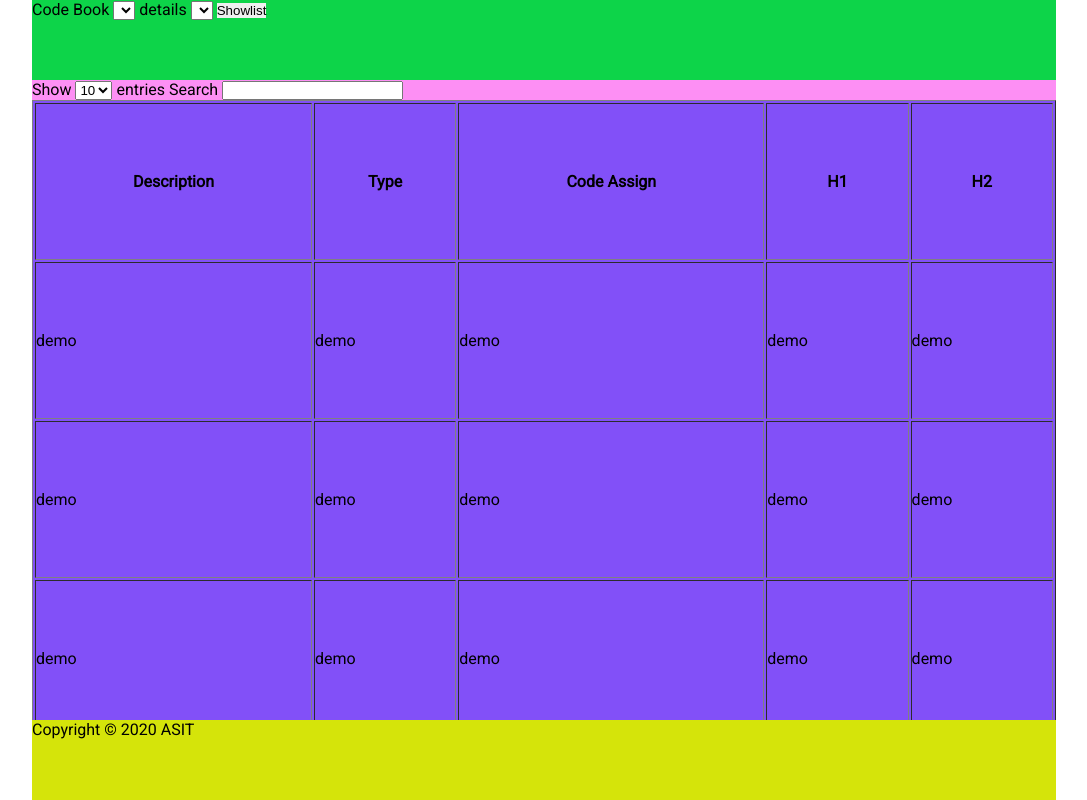
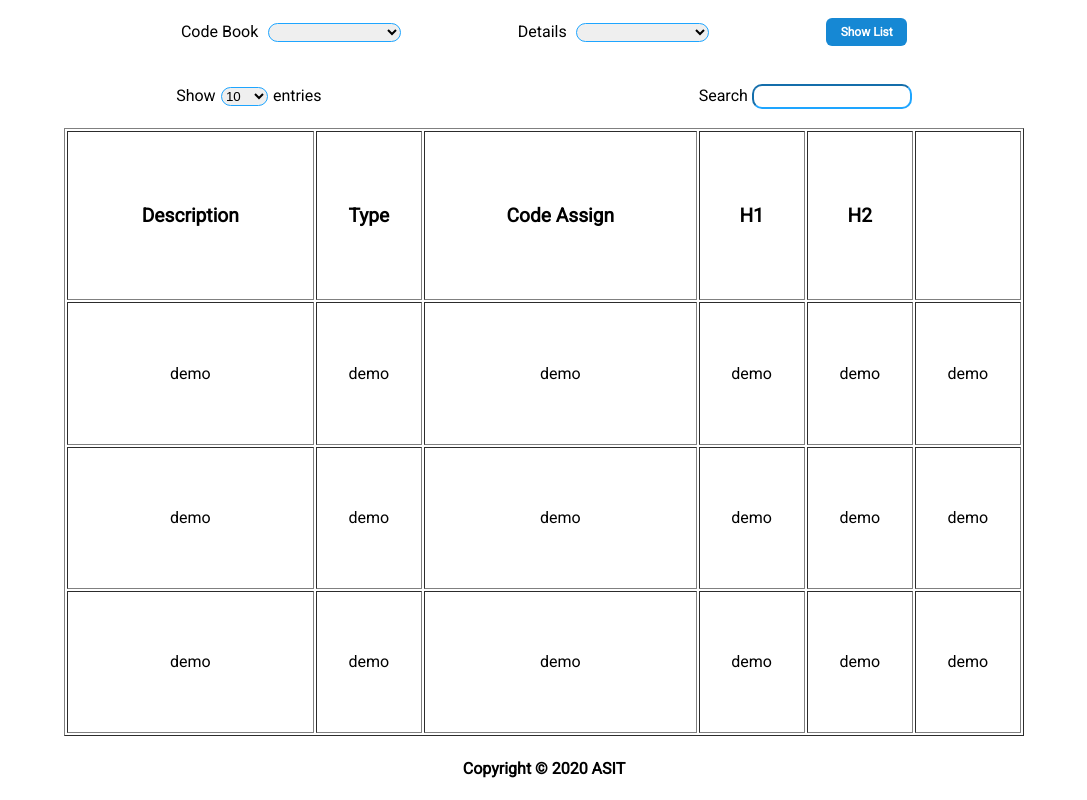
Before and after one commit to rahikhan360/data-table, a plain HTML site: page index.html in a window 1280 px wide. Shown: the whole page, without its empty margins (96-1183 px from the left). Drawn offline with Linux system fonts and the light colour scheme.

Commit message:
skeleton site

```diff
--- a/assets/scss/style.scss
+++ b/assets/scss/style.scss
@@ -2,39 +2,104 @@
 
 //! Universal Styles
 .container {
-    width: 80%;
-    max-width: 90%;
+    width: 75%;
+    max-width: 80%;
     margin: 0 auto;
 }
 
 .btn {
+    font-family: "Roboto", sans-serif;
+    font-size: 12px;
+    font-weight: 700;
     border: none;
+    border-radius: 6px;
     outline: none;
     cursor: pointer;
+    padding: 0.6em 1.2em;
 }
 
 //! Main Styles
 
 //// Form
 .form {
-    background-color: rgb(13, 212, 73);
-    height: 10vh;
+    height: 8vh;
+    display: flex;
+    justify-content: space-evenly;
+    align-items: center;
+
+    select {
+        width: 10em;
+        margin-left: 0.4em;
+        outline: none;
+        border-radius: 10px;
+        border-color: rgb(30, 165, 255);
+    }
+
+    .btn-showlist {
+        background-color: rgb(22, 136, 212);
+        color: #fff;
+
+        &:hover {
+            background-color: rgb(30, 165, 255);
+        }
+    }
 }
 
 //// Table Section
 section.table-section {
-    background-color: rgb(253, 143, 244);
-    height: 80vh;
+    display: flex;
+    flex-direction: column;
+    justify-content: space-between;
+
+    .header-form {
+        display: flex;
+        justify-content: space-evenly;
+        align-items: center;
+        height: 8vh;
+
+        label.show {
+            margin-right: 250px;
+            select {
+                width: 3.5em;
+                margin: 0 0.1em;
+                outline: none;
+                border-radius: 10px;
+                border-color: rgb(30, 165, 255);
+            }
+        }
+
+        label.search {
+            margin-left: 15px;
+            input {
+                width: 12em;
+                outline: none;
+                border-radius: 10px;
+                padding: 3px;
+                padding-left: 8px;
+                border-color: rgb(30, 165, 255);
+            }
+        }
+    }
 
     .table {
-        background-color: rgb(130, 80, 248);
-        height: inherit;
+        height: 76vh;
         width: 100%;
+
+        th {
+            font-size: 1.2em;
+        }
+
+        td {
+            text-align: center;
+        }
     }
 }
 
 //// Footer Seciton
 .footer {
-    background-color: rgb(213, 228, 10);
-    height: 10vh;
+    font-weight: 600;
+    height: 8vh;
+    display: flex;
+    justify-content: center;
+    align-items: center;
 }
--- a/index.html
+++ b/index.html
@@ -27,15 +27,19 @@
             <!--// Header Form -->
             <form action="#" class="form">
                 <!--? Code Book Dropdown-->
-                <label for="code-book">Code Book</label>
+                <label for="code-book">
+                    Code Book
                     <select name="code-book" id="code-book"> </select>
+                </label>
 
                 <!--? Details Dropdown-->
-                <label for="details">details</label>
+                <label for="details">
+                    Details
                     <select name="details" id="details"> </select>
+                </label>
 
                 <!--? Button-->
-                <button class="btn showlist">Showlist</button>
+                <button class="btn btn-showlist">Show List</button>
             </form>
 
             <!--// Table Section -->
@@ -43,15 +47,19 @@
                 <!--? Header Form -->
                 <div class="header-form">
                     <!--* Entries -->
-                    <label for="show">Show</label>
+                    <label for="show" class="show">
+                        Show
                         <select name="show" id="show">
                             <option value="10">10</option>
                         </select>
                         <span>entries</span>
+                    </label>
 
                     <!--* Search Bar -->
-                    <label for="search">Search</label>
+                    <label for="search" class="search">
+                        Search
                         <input type="search" name="search" id="search" />
+                    </label>
                 </div>
 
                 <!--? Table-->
@@ -63,9 +71,11 @@
                         <th>Code Assign</th>
                         <th>H1</th>
                         <th>H2</th>
+                        <th></th>
                     </tr>
 
                     <tr>
+                        <td>demo</td>
                         <td>demo</td>
                         <td>demo</td>
                         <td>demo</td>
@@ -79,9 +89,11 @@
                         <td>demo</td>
                         <td>demo</td>
                         <td>demo</td>
+                        <td>demo</td>
                     </tr>
 
                     <tr>
+                        <td>demo</td>
                         <td>demo</td>
                         <td>demo</td>
                         <td>demo</td>
```
Also changed, not shown: assets/css/style.css. Lines whose indentation alone changed are shown as unchanged.
